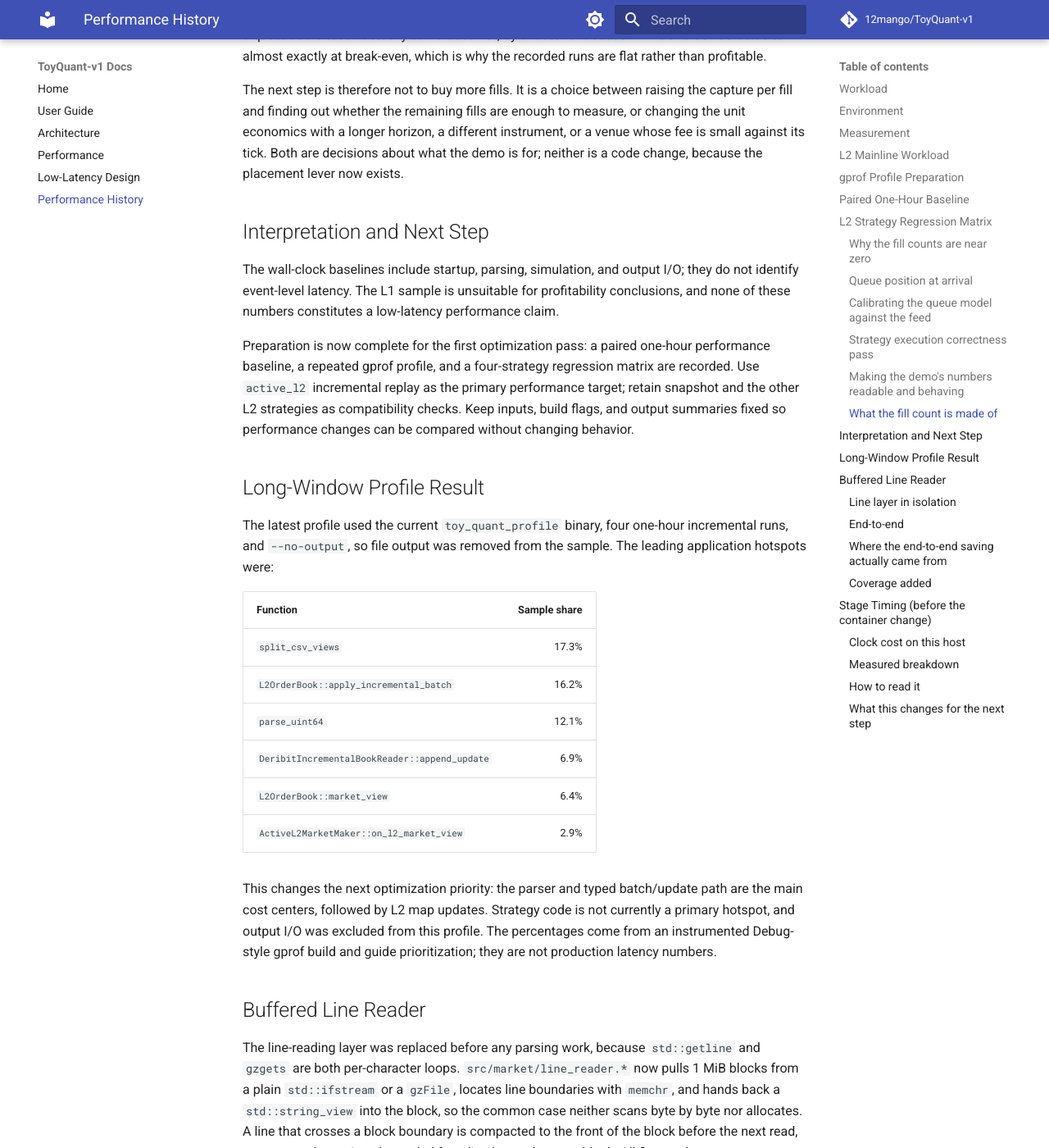
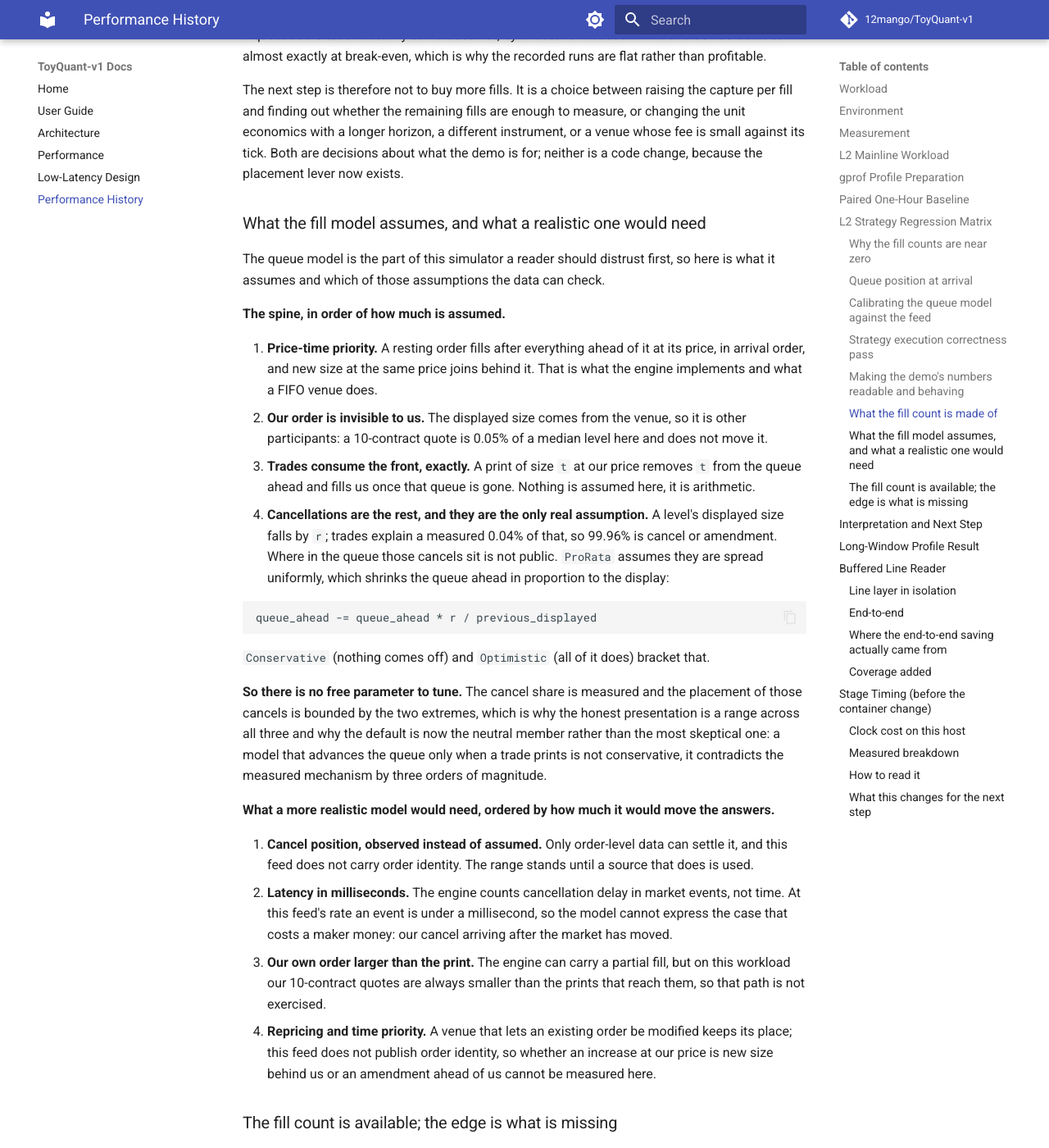
Before and after one commit to 12mango/ToyQuant-v1, an MkDocs documentation site: the page built from docs/PERFORMANCE_HISTORY.md, in a window 1280 px wide and 1400 px high, scrolled down 19543 px. Shown: the whole window at 82% size. Built offline with MkDocs 1.6.1 and Material for MkDocs 9.7.7, drawn with Linux system fonts in a browser that asks for light colours; comment, search, counter and statistics services are not loaded; some of the changed text lies outside the part shown.

Commit message:
feat: Add the requote lever, and write down what the fill model assumes and what a realistic one would need

````diff
--- a/docs/PERFORMANCE_HISTORY.md
+++ b/docs/PERFORMANCE_HISTORY.md
@@ -717,6 +717,78 @@
 a longer horizon, a different instrument, or a venue whose fee is small against its tick. Both are
 decisions about what the demo is for; neither is a code change, because the placement lever now exists.
 
+### What the fill model assumes, and what a realistic one would need
+
+The queue model is the part of this simulator a reader should distrust first, so here is what it
+assumes and which of those assumptions the data can check.
+
+**The spine, in order of how much is assumed.**
+
+1. **Price-time priority.** A resting order fills after everything ahead of it at its price, in arrival
+   order, and new size at the same price joins behind it. That is what the engine implements and what a
+   FIFO venue does.
+2. **Our order is invisible to us.** The displayed size comes from the venue, so it is other
+   participants: a 10-contract quote is 0.05% of a median level here and does not move it.
+3. **Trades consume the front, exactly.** A print of size `t` at our price removes `t` from the queue
+   ahead and fills us once that queue is gone. Nothing is assumed here, it is arithmetic.
+4. **Cancellations are the rest, and they are the only real assumption.** A level's displayed size
+   falls by `r`; trades explain a measured 0.04% of that, so 99.96% is cancel or amendment. Where in
+   the queue those cancels sit is not public. `ProRata` assumes they are spread uniformly, which
+   shrinks the queue ahead in proportion to the display:
+
+   ```
+   queue_ahead -= queue_ahead * r / previous_displayed
+   ```
+
+   `Conservative` (nothing comes off) and `Optimistic` (all of it does) bracket that.
+
+**So there is no free parameter to tune.** The cancel share is measured and the placement of those
+cancels is bounded by the two extremes, which is why the honest presentation is a range across all
+three and why the default is now the neutral member rather than the most skeptical one: a model that
+advances the queue only when a trade prints is not conservative, it contradicts the measured mechanism
+by three orders of magnitude.
+
+**What a more realistic model would need, ordered by how much it would move the answers.**
+
+1. **Cancel position, observed instead of assumed.** Only order-level data can settle it, and this feed
+   does not carry order identity. The range stands until a source that does is used.
+2. **Latency in milliseconds.** The engine counts cancellation delay in market events, not time. At this
+   feed's rate an event is under a millisecond, so the model cannot express the case that costs a maker
+   money: our cancel arriving after the market has moved.
+3. **Our own order larger than the print.** The engine can carry a partial fill, but on this workload
+   our 10-contract quotes are always smaller than the prints that reach them, so that path is not
+   exercised.
+4. **Repricing and time priority.** A venue that lets an existing order be modified keeps its place;
+   this feed does not publish order identity, so whether an increase at our price is new size behind us
+   or an amendment ahead of us cannot be measured here.
+
+### The fill count is available; the edge is what is missing
+
+The requote policy turned out to be the largest single lever, larger than quote placement and
+comparable to the queue model itself:
+
+| `--refresh-price-ticks` | 1 | 2 (default) | 4 | 8 | 16 |
+|---|---:|---:|---:|---:|---:|
+| submitted orders | 682 | 271 | 182 | 171 | 168 |
+| **fills** | 3 | **11** | **21** | 23 | 23 |
+| fill rate | 0.44% | 4.06% | 11.5% | 13.5% | 13.7% |
+| captured edge USD | 0.0012 | 0.0035 | 0.0016 | 0.0047 | 0.0047 |
+| fees paid USD | 0.006 | 0.022 | 0.042 | 0.046 | 0.046 |
+| realized PnL USD | +0.015 | -0.015 | -0.109 | -0.147 | -0.147 |
+
+All at the touch and under the calibrated model, with only the requote threshold changing. Holding a
+quote longer instead of re-joining the back of the queue is worth a factor of two in fills between the
+default and four ticks, and eight times between the shortest and the longest setting, saturating near
+23. So the fills are there to be taken; the early fill counts were a symptom of a quote that never held
+its place rather than of a market that could not reach it.
+
+What is not there is an edge that pays for them. Fees rise with the fill count and the captured edge
+does not, so every additional fill loses more: fees are 10x the captured edge at the long settings and
+3x at the default, and the only positive cell in the table is the shortest requote setting with three
+fills, which is a sample the markout immediately contradicts at -0.5 ticks. The conclusion is that the
+next question is not how to fill more, it is what a maker can capture on this instrument that exceeds a
+0.02% fee on a fixed 10 USD face value.
+
 ## Interpretation and Next Step
 
 The wall-clock baselines include startup, parsing, simulation, and output I/O; they do not identify
````
Also changed, not shown: 5 other files.
